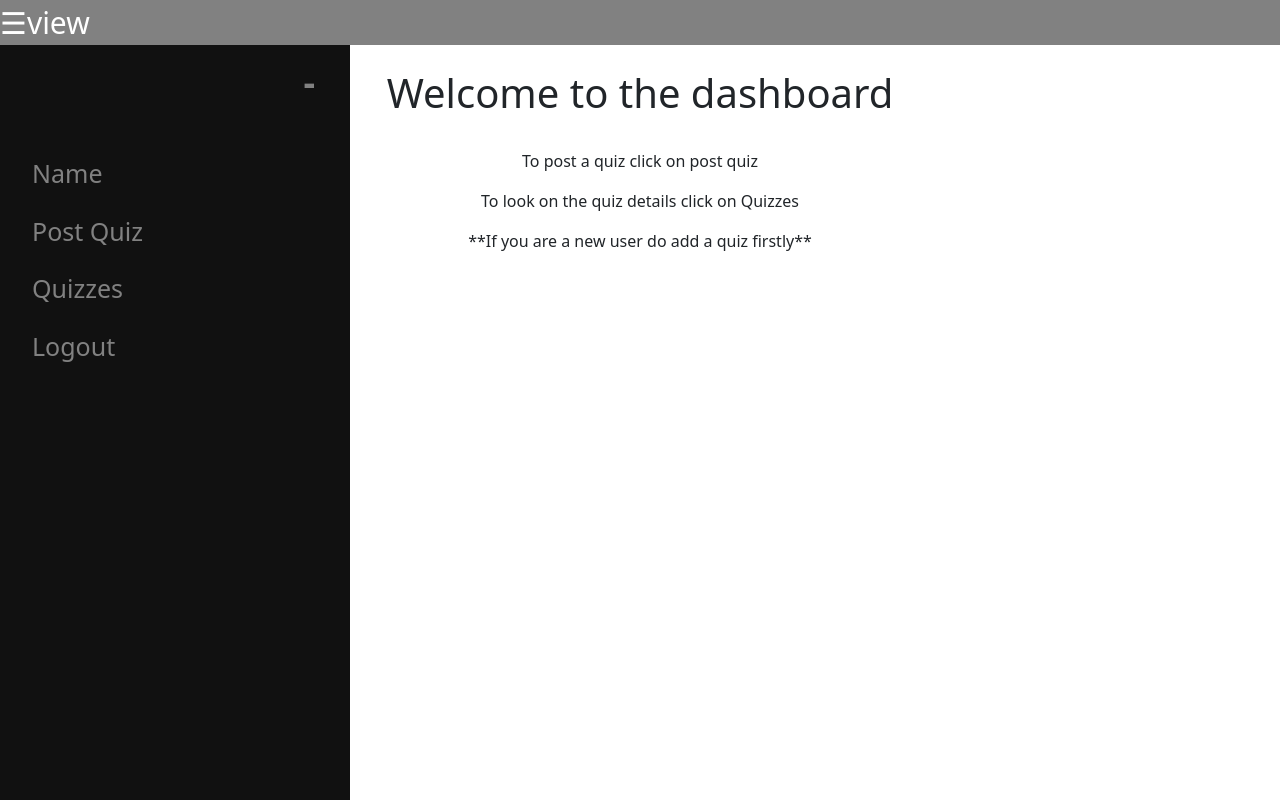
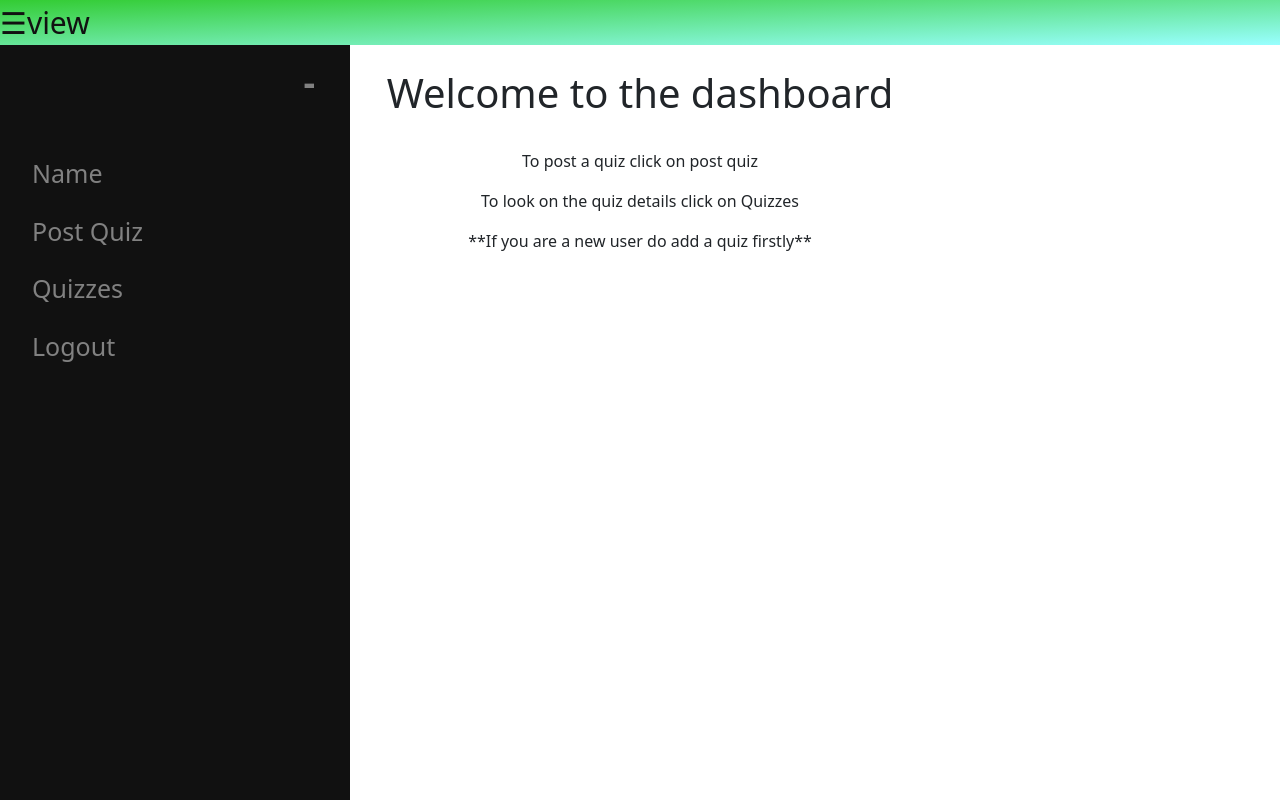
Before and after one commit to Bidisha28/TallyCode-QuizCreationPlatform, a Flask app: template template/Admin template.html in a window 1280 px wide. Run offline with Flask 2, Linux system fonts and the light colour scheme; the template is opened without the code that fills it, so the values that code supplies are empty; parts of the project's set-up code (start-up, migrations or seed data) failed here and were passed over.

Commit message:
top div color change

```diff
--- a/template/Admin template.html
+++ b/template/Admin template.html
@@ -26,8 +26,9 @@
         </style>    <!--.msg{margin-left: 350px;}-->
     </head>
     <body>
-        <div style="background-color: #818181;">
-            <span style="font-size:30px;cursor:pointer;color:white;" onclick="openNav()">&#9776;view</span>
+        <!--background-color: #818181;-->
+        <div style="background: linear-gradient(to bottom right,#33cc33,#99ffff)">
+            <span style="font-size:30px;cursor:pointer;color:#111;" onclick="openNav()">&#9776;view</span>
         </div>
         <div class="sidenav" id="sidenav">
             <a href="javascript:void(0)" class="closebtn" onclick="closeNav()"><b>-</b></a>
--- a/template/test_Taker_data.html
+++ b/template/test_Taker_data.html
@@ -31,8 +31,8 @@
                     #main {transition: margin-left .5s;padding: 16px;}-->
     </head>
     <body>
-        <div style="background-color: #818181;" >
-            <span style="font-size:30px;cursor:pointer;color:white;" onclick="openNav()">&#9776;view</span>
+        <div style="background: linear-gradient(to bottom right,#33cc33,#99ffff)">
+            <span style="font-size:30px;cursor:pointer;color:#111;" onclick="openNav()">&#9776;view</span>
         </div>
         <div class="sidenav" id="sidenav">
             <a href="javascript:void(0)" class="closebtn" onclick="closeNav()"><b>-</b></a>
@@ -61,5 +61,3 @@
         <!--document.getElementById("sidenav").style.width = "350px";-->
     </body>
 </html>
-
-<!--<iframe width="100%" height="900px" style="margin-left:350px;" src="https://www.youtube.com/embed/eGUEAvNpz48" title="YouTube video player" frameborder="0" allow="accelerometer; autoplay; clipboard-write; encrypted-media; gyroscope; picture-in-picture" allowfullscreen></iframe>-->
```
